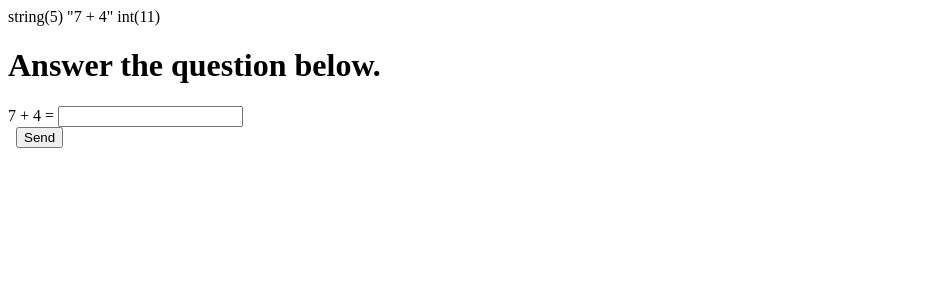
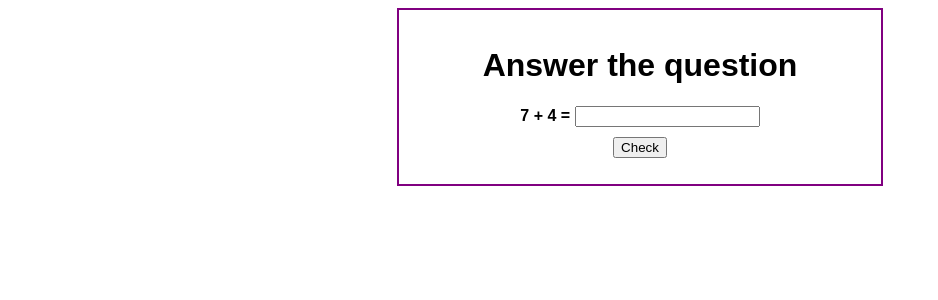
Before and after one commit to lwetzel900/program-1, a PHP site: page / in a window 1280 px wide. Shown: the top 300 px of the page, without its empty margins (0-938 px from the left). Run offline with PHP 8.4, Linux system fonts and the light colour scheme.

Commit message:
added css comments and cleaned up code

```diff
--- a/index.php
+++ b/index.php
@@ -1,23 +1,11 @@
 <!DOCTYPE html>
 <?php
 //1525 Program 1
-//Create a PHP script that generates and displays a random math
-//  question and a form that allows the user to answer the
-//      question. Once the user has submitted the answer,
-//          tell the user the answer and whether they were correct or not.
-//Error-trap the user entry to make sure the answer field is filled in.
-//  If not, respond back with the question/form again,
-//      including an error message on the page.
-//The program doesn't need to repeat and ask multiple questions.
-//  That will be added in later.
-//Use an external css file and apply some reasonable styling.
-//  Make it look like a real website and not just plain
-//      left aligned black text on a white background.
-//          I use the "I know it when I see it" standard.
-//Hint: Store the answer and/or the problem in the form as hidden inputs.
-//  This will enable your script to "remember" the original
-//      problem when the user submits the answer.
-
+//
+//I approched this the wrong way about. I misread the instructions and still feel I didn't do something right.
+//    It works, just not the way I exactly wanted it to.
+//    After you get the right anser you can't refresh and start over.
+//I feel there is to many variables here. You may have wanted it simplier.
 $operands = array('+', '-', '*', '%');
 shuffle($operands);
 $ranOperand = $operands[0];
@@ -25,36 +13,44 @@ $var = rand(1, 10);
 $var2 = rand(1, 10);
 $question = "$var $ranOperand $var2";
 $answer = eval("return $question;");
-var_dump($question);
-var_dump($answer);
+//var_dump($question);
+//var_dump($answer);
 ?>
+<!DOCTYPE html>
 <html>
     <head>
         <meta charset="UTF-8">
         <title>Loren Wetzel</title>
+        <link rel="stylesheet" type="text/css" href="main.css" >
     </head>
     <body>
+        <main>
             <?php if (!empty($error_message)) { ?>
-        <p><?php echo htmlspecialchars($error_message);
+                <p class="error"><?php
+                echo htmlspecialchars($error_message);
+            //the next two lines are how I got the same question and anser to be passed back from target.php
                 $question = filter_input(INPUT_GET, 'questionHide');
-        $answer = filter_input(INPUT_GET, 'answerHide', FILTER_VALIDATE_INT);?></p>
-    <?php } ?>
+                $answer = filter_input(INPUT_GET, 'answerHide', FILTER_VALIDATE_INT);
+                ?></p> <?php } ?>
 
             <form action="target.php" method="get">
 
-            <h1>Answer the question below.</h1>
+                <h1>Answer the question</h1>
+
                 <label><?php echo $question; ?> = </label>
                 <input type="text" name="answer"><br>
 
+<!--                store answer-->
                 <input type="hidden" name="answerHide"
                        value="<?php echo $answer; ?>">
 
+<!--                store question-->
                 <input type="hidden" name="questionHide"
                        value="<?php echo $question; ?>">
 
-            <label>&nbsp;</label>
-            <input type="submit" value="Send"><br>
+                <input type="submit" value="Check"><br>
 
             </form>
+        </main>
     </body>
 </html>
--- /dev/null
+++ b/main.css
@@ -0,0 +1,24 @@
+body {
+    font-family: Arial, Helvetica, sans-serif;
+}
+main {
+    width: 450px;
+    margin: 0 auto;
+    padding: 1em;
+    background: white;
+    border: 2px solid purple;
+    text-align: center;
+}
+
+input {
+    margin-bottom: 10px;
+}
+
+label{
+    font-weight: bold;
+}
+.error {
+    color: red;
+    font-weight: bold;
+    font-size: 150%;
+}
```
Also changed, not shown: target.php (+16 -20 lines). Lines whose indentation alone changed are shown as unchanged.
